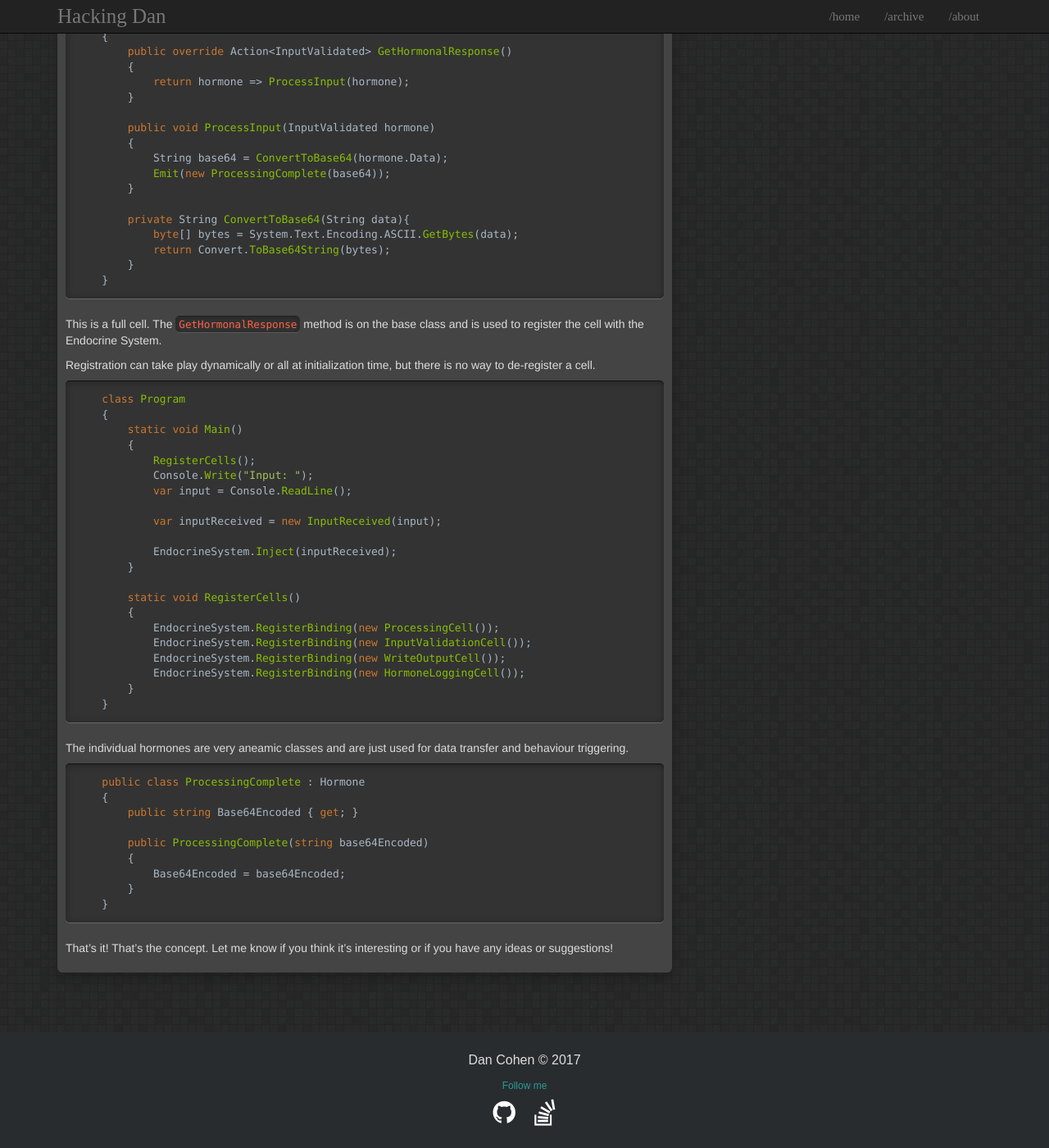
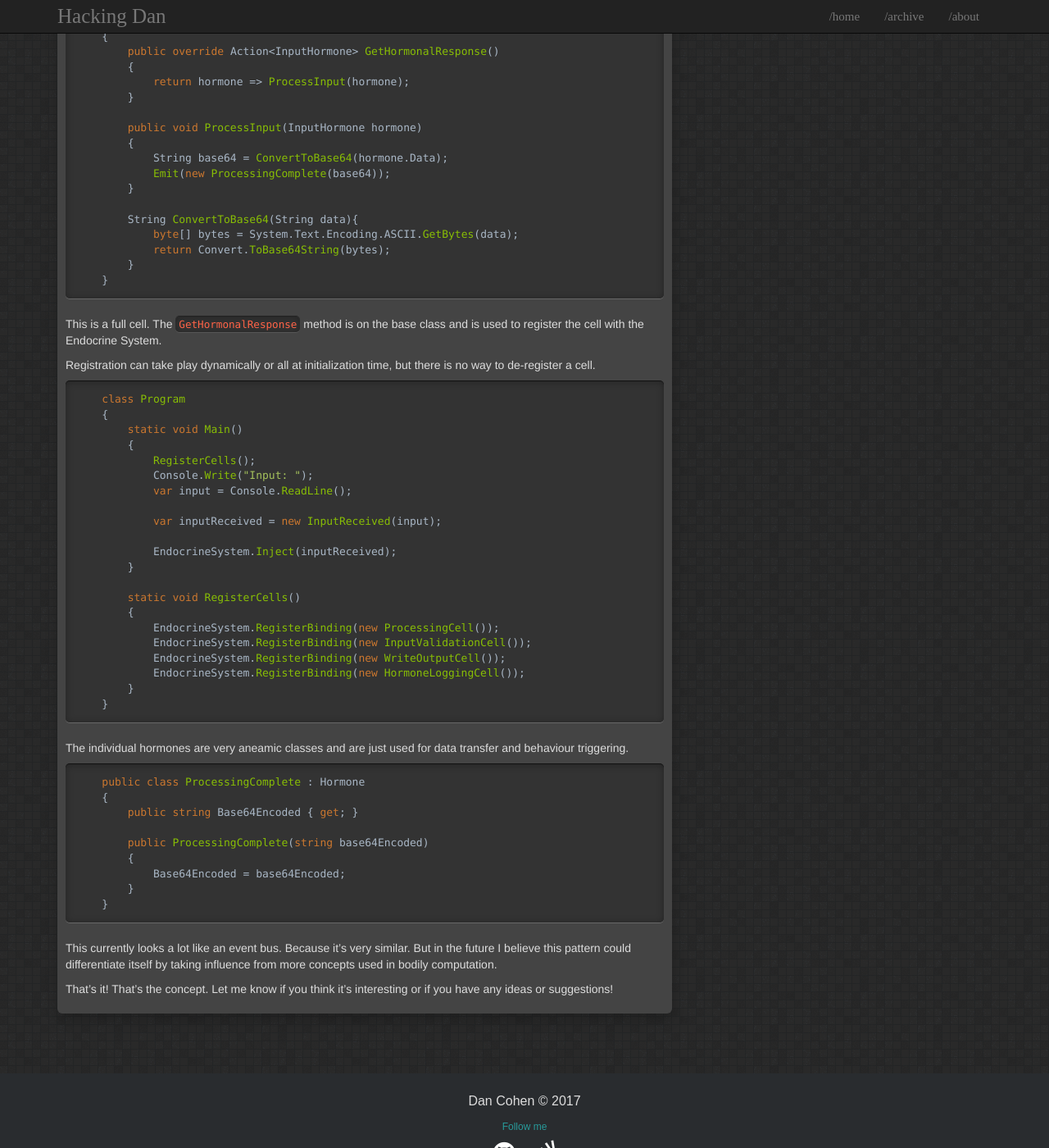
Before and after one commit to cohen990/cohen990.github.io, a Jekyll site: the page built from _posts/2018-24-06-cell-pattern.md, in a window 1280 px wide and 1400 px high, scrolled down 731 px. Shown: the whole window at 82% size. Built offline with Jekyll 4.4.1, drawn with Linux system fonts in a browser that asks for light colours.

Commit message:
add explanatory sentence

````diff
--- a/_posts/2018-24-06-cell-pattern.md
+++ b/_posts/2018-24-06-cell-pattern.md
@@ -26,18 +26,18 @@ Each cell is responsible for it's own processing. It is triggered by a hormone a
 ```csharp
     public class ProcessingCell : Cell<InputValidated>
     {
-        public override Action<InputValidated> GetHormonalResponse()
+        public override Action<InputHormone> GetHormonalResponse()
         {
             return hormone => ProcessInput(hormone);
         }
 
-        public void ProcessInput(InputValidated hormone)
+        public void ProcessInput(InputHormone hormone)
         {
             String base64 = ConvertToBase64(hormone.Data);
             Emit(new ProcessingComplete(base64));
         }
 
-        private String ConvertToBase64(String data){
+        String ConvertToBase64(String data){
             byte[] bytes = System.Text.Encoding.ASCII.GetBytes(data);
             return Convert.ToBase64String(bytes);
         }
@@ -87,4 +87,6 @@ The individual hormones are very aneamic classes and are just used for data tran
     }
 ```
 
+This currently looks a lot like an event bus. Because it's very similar. But in the future I believe this pattern could differentiate itself by taking influence from more concepts used in bodily computation.
+
 That's it! That's the concept. Let me know if you think it's interesting or if you have any ideas or suggestions!
````
